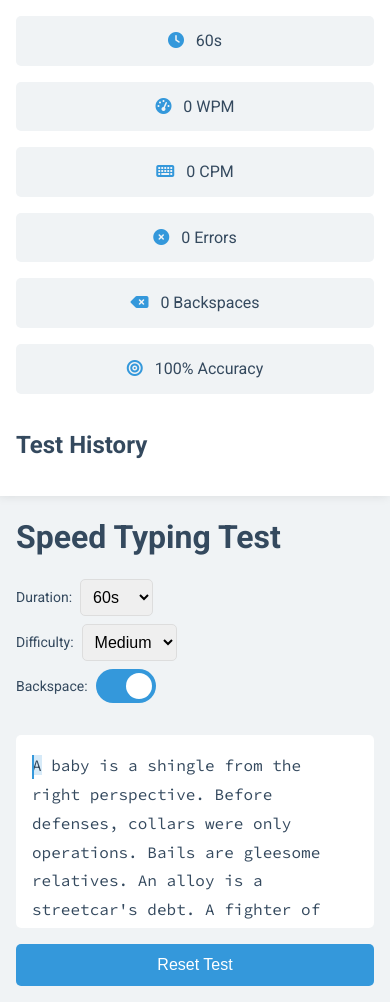
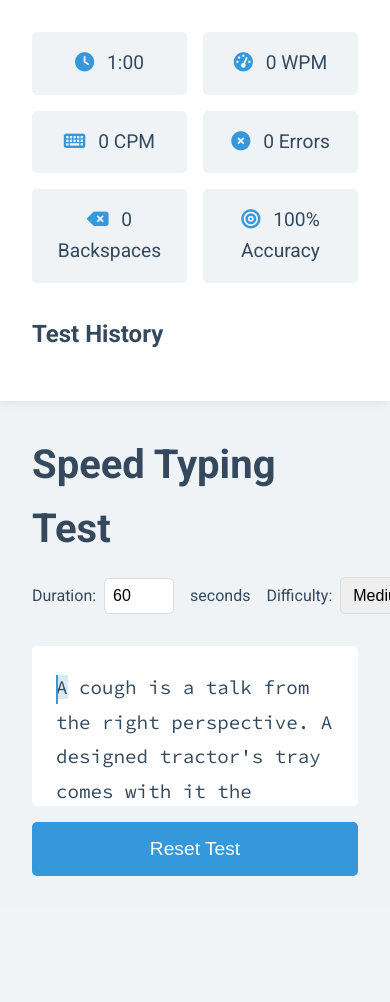
Before and after one commit to Pratusya/Typing-Tutor, a PHP site: page / in a window 390 px wide; the page is wider, and only the part inside the window is pictured. After the commit the page ends 876 px from the top of that part, so only its background shows below. Run offline with PHP 8.4, Linux system fonts and the light colour scheme; some libraries are stand-ins or nearby versions.

Commit message:
typing tutor completed

```diff
--- a/index.html
+++ b/index.html
@@ -15,13 +15,9 @@
                 <h1>Speed Typing Test</h1>
                 <div class="test-config">
                     <div class="config-item">
-                        <label for="time-select">Duration:</label>
-                        <select id="time-select">
-                            <option value="30">30s</option>
-                            <option value="60" selected>60s</option>
-                            <option value="120">120s</option>
-                            <option value="300">300s</option>
-                        </select>
+                        <label for="time-input">Duration:</label>
+                        <input type="number" id="time-input" min="10" max="3600" value="60">
+                        <span id="time-unit">seconds</span>
                     </div>
                     <div class="config-item">
                         <label for="difficulty-select">Difficulty:</label>
@@ -50,7 +46,7 @@
             <div class="stats-panel">
                 <div class="stat-item">
                     <i class="fas fa-clock"></i>
-                    <span id="time-left">60</span>s
+                    <span id="time-left">60</span>
                 </div>
                 <div class="stat-item">
                     <i class="fas fa-tachometer-alt"></i>
--- a/script.js
+++ b/script.js
@@ -43,7 +43,8 @@ const cpmDisplay = document.getElementById('cpm');
 const errorsDisplay = document.getElementById('errors');
 const resetBtn = document.getElementById('reset-btn');
 const historyList = document.getElementById('history-list');
-const timeSelect = document.getElementById('time-select');
+const timeInput = document.getElementById('time-input');
+const timeUnit = document.getElementById('time-unit');
 const backspaceToggle = document.getElementById('backspace-toggle');
 const difficultySelect = document.getElementById('difficulty-select');
 
@@ -69,14 +70,41 @@ let backspaceData = [];
 let errorData = [];
 let timeData = [];
 
+function updateTimeUnit() {
+    const value = parseInt(timeInput.value) || 60;
+    if (value >= 3600) {
+        timeUnit.textContent = 'hour';
+        timeInput.step = '1';
+        timeInput.max = '24'; // Max 24 hours
+    } else {
+        timeUnit.textContent = 'seconds';
+        timeInput.step = '10';
+        timeInput.max = '3590'; // Max 3590 seconds (59 minutes and 50 seconds)
+    }
+    timeInput.value = Math.min(Math.max(value, 10), parseInt(timeInput.max));
+    initTest();
+}
+
+timeInput.addEventListener('change', () => {
+    let value = parseInt(timeInput.value) || 60;
+    if (timeUnit.textContent === 'hour') {
+        value = Math.min(Math.max(value, 1), 24); // Between 1 and 24 hours
+    } else {
+        value = Math.min(Math.max(value, 10), 3590); // Between 10 and 3590 seconds
+    }
+    timeInput.value = value;
+    updateTimeUnit();
+    initTest();
+});
+
 function disableControls() {
-    timeSelect.disabled = true;
+    timeInput.disabled = true;
     difficultySelect.disabled = true;
     backspaceToggle.disabled = true;
 }
 
 function enableControls() {
-    timeSelect.disabled = false;
+    timeInput.disabled = false;
     difficultySelect.disabled = false;
     backspaceToggle.disabled = false;
 }
@@ -117,7 +145,6 @@ function initTest() {
     textDisplay.appendChild(textContent);
     textDisplay.appendChild(cursor);
 
-    // Position the cursor at the start of the text
     const firstChar = textContent.querySelector('span');
     if (firstChar) {
         const rect = firstChar.getBoundingClientRect();
@@ -126,8 +153,13 @@ function initTest() {
         cursor.style.left = `${rect.left - containerRect.left}px`;
     }
 
-    timeRemaining = parseInt(timeSelect.value);
-    timeLeft.textContent = timeRemaining;
+    let inputTime = parseInt(timeInput.value) || 60;
+    if (timeUnit.textContent === 'hour') {
+        inputTime *= 3600; // Convert hour to seconds
+    }
+    timeRemaining = inputTime;
+
+    updateTimerDisplay();
     typedCharacters = 0;
     errors = 0;
     currentIndex = 0;
@@ -149,17 +181,32 @@ function initTest() {
     textDisplay.removeEventListener('keydown', handleKeyDown);
     textDisplay.addEventListener('keydown', handleKeyDown);
 
-    // Highlight the first character
     textContent.querySelector('span').classList.add('active');
 
     enableControls();
 }
+
+function updateTimerDisplay() {
+    if (timeRemaining >= 3600) {
+        const hours = Math.floor(timeRemaining / 3600);
+        const minutes = Math.floor((timeRemaining % 3600) / 60);
+        const seconds = timeRemaining % 60;
+        timeLeft.textContent = `${hours}:${minutes.toString().padStart(2, '0')}:${seconds.toString().padStart(2, '0')}`;
+    } else if (timeRemaining >= 60) {
+        const minutes = Math.floor(timeRemaining / 60);
+        const seconds = timeRemaining % 60;
+        timeLeft.textContent = `${minutes}:${seconds.toString().padStart(2, '0')}`;
+    } else {
+        timeLeft.textContent = timeRemaining;
+    }
+}
+
 function startTimer() {
     startTime = new Date();
     timer = setInterval(() => {
         if (timeRemaining > 0) {
             timeRemaining--;
-            timeLeft.textContent = timeRemaining;
+            updateTimerDisplay();
             updateStats();
         } else {
             endTest();
@@ -171,7 +218,6 @@ function calculateAccuracy() {
     if (!hasStartedTyping) return 100;
     return typedCharacters > 0 ? Math.round(((typedCharacters - errors) / typedCharacters) * 100) : 100;
 }
-;
 
 function updateStats() {
     const timeElapsed = Math.max((new Date() - startTime) / 1000 / 60, 0.001);
@@ -339,7 +385,6 @@ function handleKeyDown(e) {
             textDisplay.querySelector('.cursor').style.top = `${cursorTop}px`;
             textDisplay.querySelector('.cursor').style.left = `${cursorLeft}px`;
         }
-
         if (currentIndex === currentText.length) {
             endTest();
         }
@@ -350,7 +395,8 @@ function handleKeyDown(e) {
 }
 
 resetBtn.addEventListener('click', initTest);
-timeSelect.addEventListener('change', initTest);
 difficultySelect.addEventListener('change', initTest);
 
+// Call this function when the page loads
+updateTimeUnit();
 initTest();
--- a/style.css
+++ b/style.css
@@ -33,6 +33,18 @@ body {
     padding: 2rem;
     display: flex;
     flex-direction: column;
+}
+
+#time-input {
+    width: 70px;
+    padding: 0.5rem;
+    border: 1px solid #ddd;
+    border-radius: 5px;
+    font-size: 1rem;
+}
+
+#time-unit {
+    margin-left: 0.5rem;
 }
 
 header {
@@ -75,7 +87,6 @@ select, input[type="checkbox"] {
     outline: none;
     position: relative;
     line-height: 1.8;
-    max-height: 50vh;
 }
 
 .text-content {
@@ -92,7 +103,6 @@ select, input[type="checkbox"] {
     position: absolute;
     width: 2px;
     height: 1.5em;
-    max-height: 1.5em;
     background-color: var(--primary-color);
     animation: blink 0.7s infinite;
 }
@@ -238,6 +248,21 @@ select, input[type="checkbox"] {
     height: auto;
 }
 
+@media (max-width: 768px) {
+    .container {
+        flex-direction: column;
+    }
+
+    .sidebar {
+        width: 100%;
+        order: -1;
+    }
+
+    .typing-area {
+        height: 60vh;
+    }
+}
+
 /* Slider Toggle */
 .switch {
     position: relative;
@@ -293,74 +318,3 @@ input:checked + .slider:before {
 .slider.round:before {
     border-radius: 50%;
 }
-
-/* Responsive styles */
-@media (max-width: 1200px) {
-    .container {
-        flex-direction: column;
-    }
-
-    .sidebar {
-        width: 100%;
-        order: -1;
-    }
-
-    .typing-area {
-        height: auto;
-        min-height: 60vh;
-    }
-}
-
-@media (max-width: 768px) {
-    body {
-        font-size: 14px;
-    }
-
-    .typing-area {
-        padding: 1rem;
-    }
-
-    h1 {
-        font-size: 2rem;
-    }
-
-    .test-config {
-        flex-direction: column;
-        gap: 0.5rem;
-    }
-
-    .text-display {
-        font-size: 1rem;
-        padding: 1rem;
-    }
-
-    .reset-btn {
-        padding: 0.75rem;
-        font-size: 1rem;
-    }
-
-    .sidebar {
-        padding: 1rem;
-    }
-
-    .stats-panel {
-        grid-template-columns: 1fr;
-    }
-
-
-    .stat-item {
-        font-size: 1rem;
-        padding: 0.75rem;
-    }
-}
-
-@media (max-width: 480px) {
-    .modal-content {
-        max-width: 95%;
-        padding: 15px;
-    }
-
-    #statsChart {
-        height: 200px;
-    }
-}
```
Also changed, not shown: logo.png (deleted), nature.jpg (deleted).
